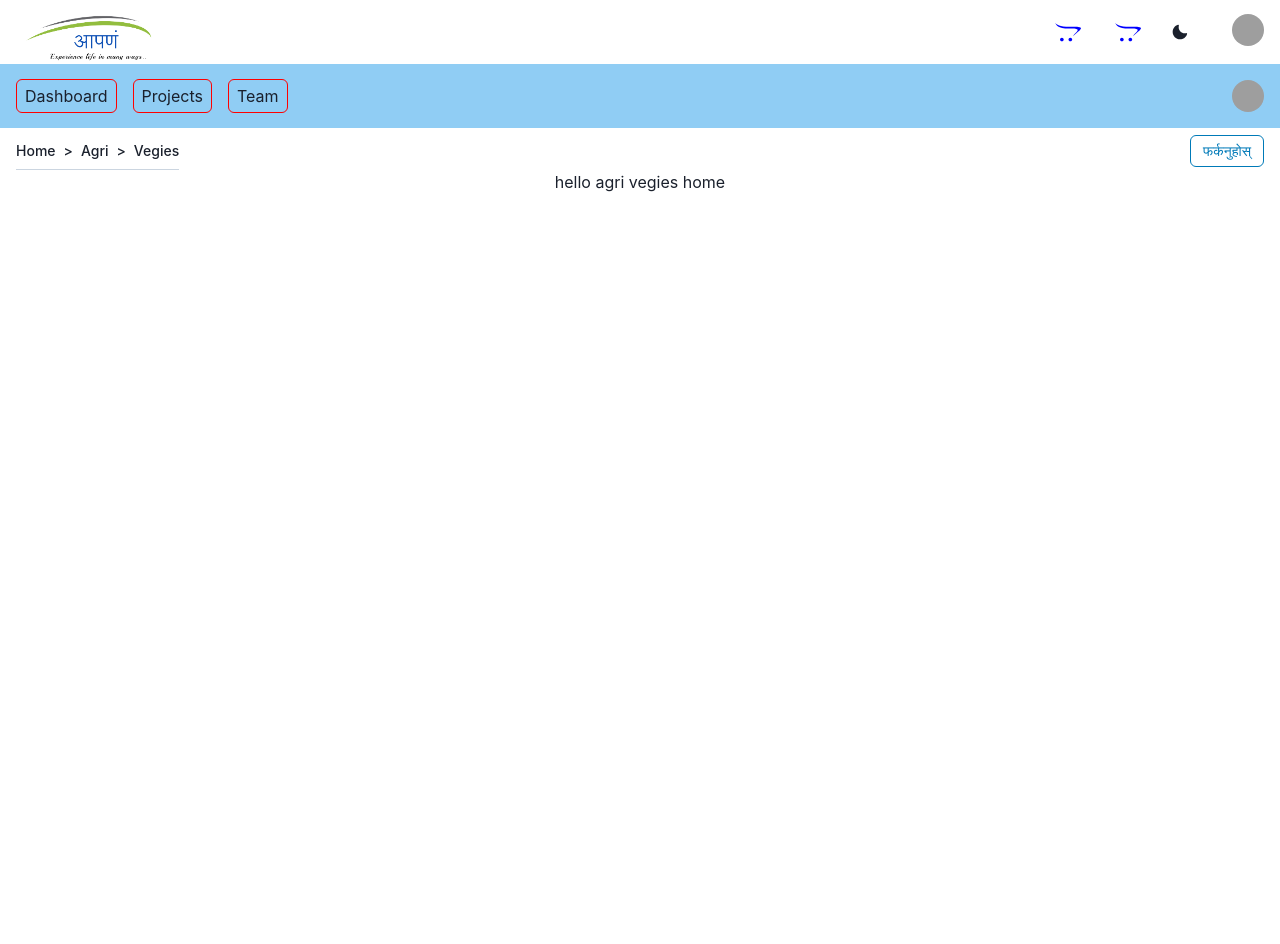
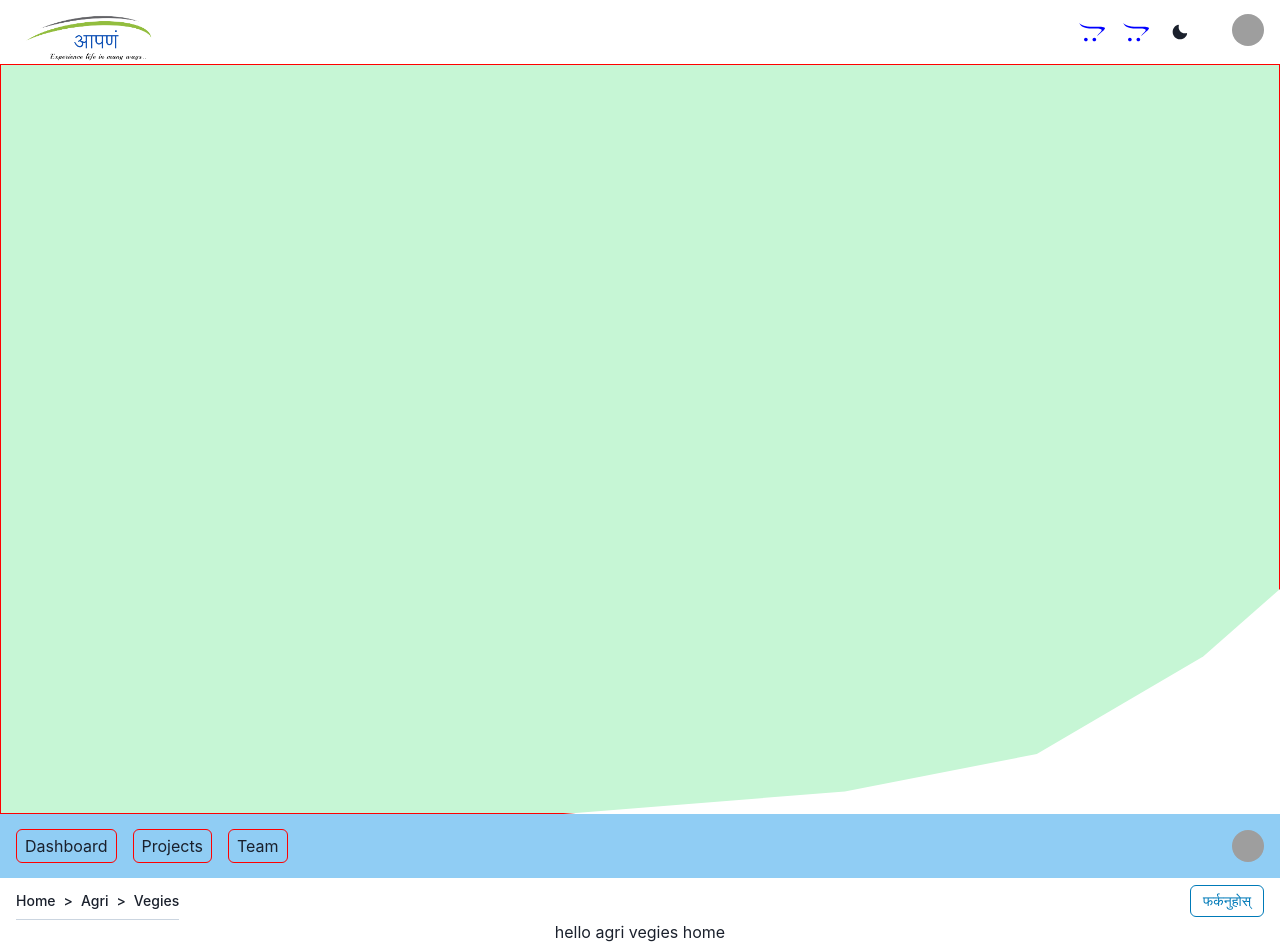
Before and after one commit to saagar7200/ePasal, a React (Vite) app: page /agri/vegies in a window 1280 px wide. Before the commit the page ends 800 px from the top, so only its background shows below. Built offline with nearby package versions, Linux system fonts and the light colour scheme; grey boxes are pictures that could not be loaded.

Commit message:
add: customInput

```diff
--- a/src/App.css
+++ b/src/App.css
@@ -1,7 +1,23 @@
 #root {
+  max-width: "100vh";
   margin: 0 auto;
   padding: 0;
   text-align: center;
+  position: relative;
+}
+
+* {
+  scroll-behavior: smooth;
+  box-sizing: border-box;
+}
+*::-webkit-scrollbar {
+  display: none;
+}
+
+/* Hide scrollbar for IE, Edge and Firefox */
+* {
+  -ms-overflow-style: none; /* IE and Edge */
+  scrollbar-width: none; /* Firefox */
 }
 
 /*
--- /dev/null
+++ b/src/UI/common/atoms/BottomRoundClipBox.tsx
@@ -0,0 +1,18 @@
+import { Box } from "@chakra-ui/react";
+
+const BottomRoundClipBox = () => {
+  return (
+    <Box
+      border={"1px solid red"}
+      bg={"green.100"}
+      width={"100%"}
+      height={"calc(100vh - 50px)"}
+      style={{
+        clipPath:
+          "polygon(100% 0, 100% 23%, 100% 35%, 100% 70%, 94% 79%, 81% 92%, 66% 97%, 44% 100%, 0 100%, 0 0)",
+      }}
+    ></Box>
+  );
+};
+
+export default BottomRoundClipBox;
--- a/src/UI/common/molecules/OuterNav.tsx
+++ b/src/UI/common/molecules/OuterNav.tsx
@@ -100,32 +100,32 @@ import { colors } from "@constants/theme/colors";
 import image from "@constants/image";
 import { FaOpencart } from "react-icons/fa";
 
-interface Props {
-  children: React.ReactNode;
-}
+// interface Props {
+//   children: React.ReactNode;
+// }
 
-const NavLink = (props: Props) => {
-  const { children } = props;
+// const NavLink = (props: Props) => {
+//   const { children } = props;
 
-  return (
-    <Box
-      as="a"
-      px={2}
-      py={1}
-      rounded={"md"}
-      _hover={{
-        textDecoration: "none",
-        bg: useColorModeValue(
-          colors?.primary?.primary_backgroud,
-          colors?.primary?.primary_backgroud
-        ),
-      }}
-      href={"#"}
-    >
-      {children}
-    </Box>
-  );
-};
+//   return (
+//     <Box
+//       as="a"
+//       px={2}
+//       py={1}
+//       rounded={"md"}
+//       _hover={{
+//         textDecoration: "none",
+//         bg: useColorModeValue(
+//           colors?.primary?.primary_backgroud,
+//           colors?.primary?.primary_backgroud
+//         ),
+//       }}
+//       href={"#"}
+//     >
+//       {children}
+//     </Box>
+//   );
+// };
 
 const AvatarMenu = () => {
   return (
@@ -169,11 +169,16 @@ const AvatarMenu = () => {
 export default function OuterNav() {
   // const { isOpen, onOpen, onClose } = useDisclosure();
   return (
-    <>
+    <Box position={"relative"} inset={0}>
       <Box
         bg={useColorModeValue("#fff", "#fff")}
         _dark={{ background: "#1a202c" }}
         px={4}
+        position={"sticky"}
+        top={0}
+        right={0}
+        left={0}
+        zIndex={"sticky"}
       >
         <Flex h={16} alignItems={"center"} justifyContent={"space-between"}>
           <Flex sx={{ cursor: "pointer" }} h={"100%"}>
@@ -188,7 +193,6 @@ export default function OuterNav() {
 
           <Flex alignItems={"center"}>
             <Stack direction={"row"} spacing={1}>
-              <NavLink>
               <IconButton
                 bg={colors?.primary?.primary_backgroud}
                 aria-label="cart"
@@ -196,8 +200,6 @@ export default function OuterNav() {
               >
                 <FaOpencart style={{ color: "blue", fontSize: "26px" }} />
               </IconButton>
-              </NavLink>
-              <NavLink>
               <IconButton
                 bg={colors?.primary?.primary_backgroud}
                 aria-label="cart"
@@ -205,7 +207,6 @@ export default function OuterNav() {
               >
                 <FaOpencart style={{ color: "blue", fontSize: "26px" }} />
               </IconButton>
-              </NavLink>
             </Stack>
             <Stack direction={"row"} spacing={7}>
               <ToggleColoMode />
@@ -214,6 +215,6 @@ export default function OuterNav() {
           </Flex>
         </Flex>
       </Box>
-    </>
+    </Box>
   );
 }
--- a/src/UI/templates/user/Landing.template.tsx
+++ b/src/UI/templates/user/Landing.template.tsx
@@ -1,3 +1,6 @@
+import BottomRoundClipBox from "@UI/common/atoms/BottomRoundClipBox";
+import CustomInput from "@UI/common/atoms/TextInput";
+import TextInput from "@UI/common/atoms/TextInput";
 import BreadCrumbHeader from "@UI/common/molecules/BreadCrumbHeader";
 import NavBar from "@UI/common/molecules/Navbar";
 import OuterNav from "@UI/common/molecules/OuterNav";
@@ -10,6 +13,8 @@ const LandingPageTemplate = () => {
   return (
     <Box h={"100vh"} w={"100vw"}>
       <OuterNav />
+      <BottomRoundClipBox />
+
       <NavBar />
       <Box mt={1} px={4}>
         <BreadCrumbHeader baseUrl="home" />
```
Also changed, not shown: src/UI/common/atoms/TextInput.tsx (+44 -0 lines), src/UI/common/molecules/auth/Login.tsx (added, +7 -0 lines), src/UI/common/molecules/auth/Register.tsx (added, +7 -0 lines). Lines whose indentation alone changed are shown as unchanged.
